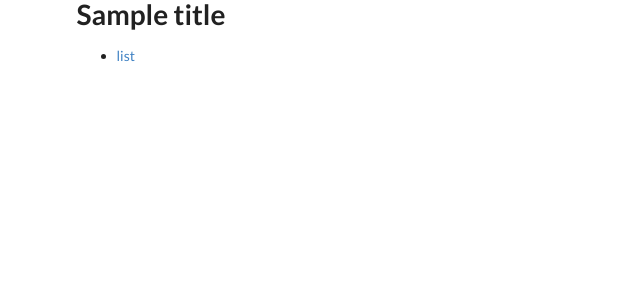
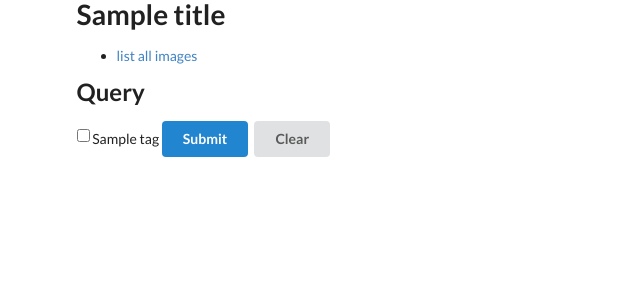
Before and after one commit to ykszk/image_tagging_tool, a Flask app: template templates/index.html in a window 1280 px wide. Shown: the top 300 px of the page, without its empty margins (0-640 px from the left). Run offline with Flask 2, Linux system fonts and the light colour scheme; the template is opened without the code that fills it: most values are stand-ins (such as "Sample title", 1, 10 or a date in 2020); parts of the project's set-up code (start-up, migrations or seed data) failed here and were passed over.

Commit message:
Add query page

```diff
--- a/app.py
+++ b/app.py
@@ -6,17 +6,30 @@ app.jinja_env.globals.update(zip=zip)
 
 @app.route('/')
 def index():
-    return render_template('index.html')
+    return render_template('index.html', tags=settings['tags'])
 
 @app.route('/list')
 def list_page():
-    checked_tags = [utils.load_tags(filename) for filename in tag_filenames]
+    checked_tags = [set(utils.load_tags(filename)) for filename in tag_filenames]
     title = "Image Tagging - " + settings['img_dir']
     return render_template('list.html',title=title,
                            tags=settings['tags'],
                            image_names=image_names,
                            image_paths=image_paths,
                            checked_tags=checked_tags)
+
+@app.route('/query')
+def query():
+    checked_tags = [set(utils.load_tags(filename)) for filename in tag_filenames]
+    queried_tags = set([k for k, v in request.args.items() if v=='on'])
+    title = 'Query result for "{}"'.format(' & '.join([str(t) for t in sorted(queried_tags)]))
+    matches = [queried_tags==ts for ts in checked_tags]
+    return render_template('query.html',title=title,
+                           tags=settings['tags'],
+                           image_names=[e for m,e in zip(matches, image_names) if m],
+                           image_paths=[e for m,e in zip(matches, image_paths) if m],
+                           checked_tags=[e for m,e in zip(matches, checked_tags) if m]
+    )
 
 @app.route('/put', methods=["PUT"])
 def put():
--- a/templates/index.html
+++ b/templates/index.html
@@ -5,8 +5,21 @@
   <div class="ui container pusher">
     <h1 class="ui header">{{ title if title else "Image Tagging"}}</h1>
     <ul>
-      <li><a href="list">list</a></li>
+      <li><a href="list">list all images</a></li>
     </ul>
+    <div>
+      <h2 class="ui header">Query</h2>
+      <form class="ui form" action="/query" method="GET" name="query">
+        {% for tag in tags %}
+        <label class="unselectable" style="display:inline-block;">
+          <input type="checkbox" name="{{tag}}" title="{{tag}}">
+          {{tag}}
+        </label>
+          {% endfor %}
+          <input class="ui primary button" type="submit" value="Submit">
+          <input class="ui button" type="reset" value="Clear">
+      </form>
+    </div>
   </div>
 </body>
 
```
Also changed, not shown: templates/query.html (added, +29 -0 lines).
